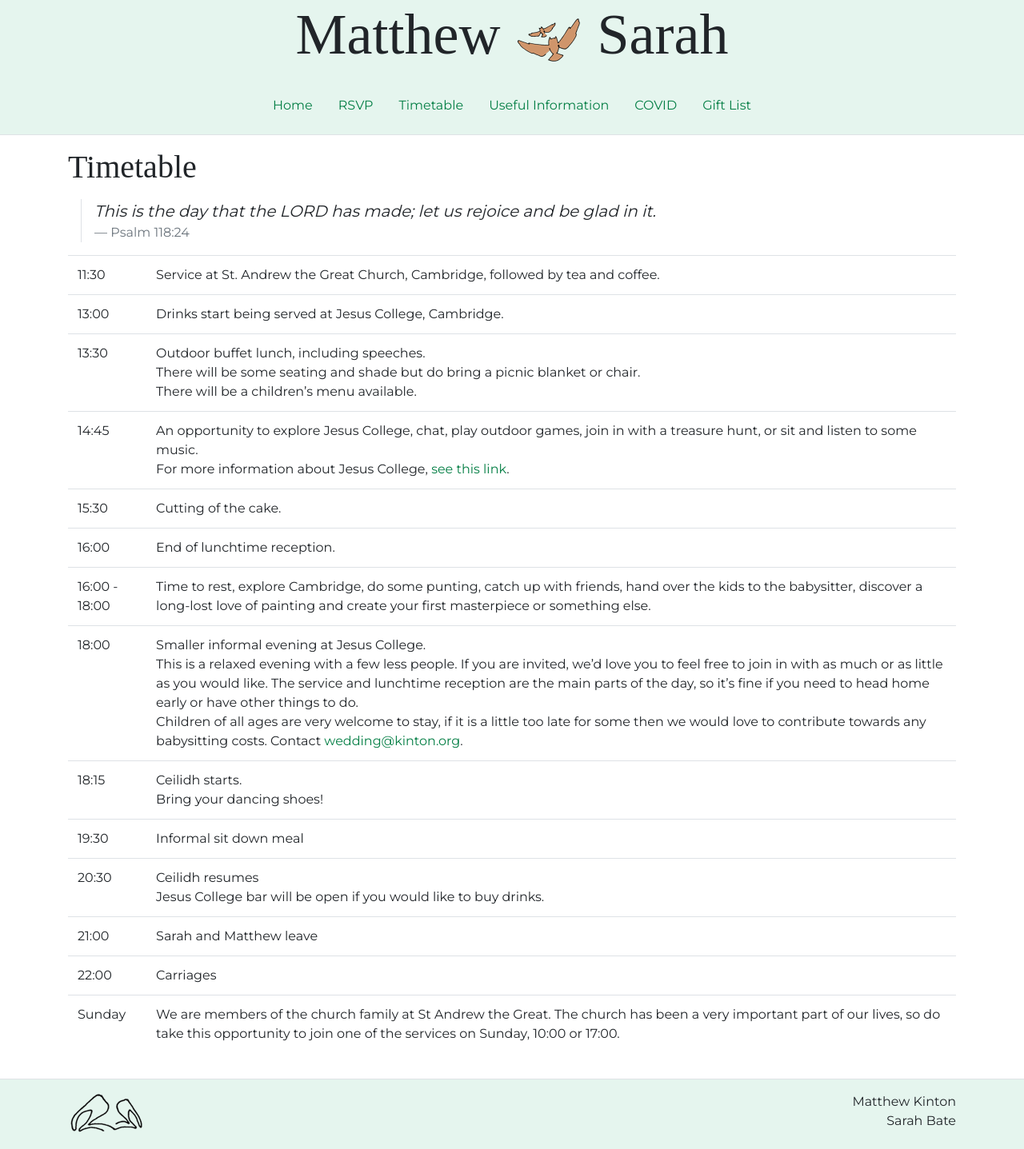
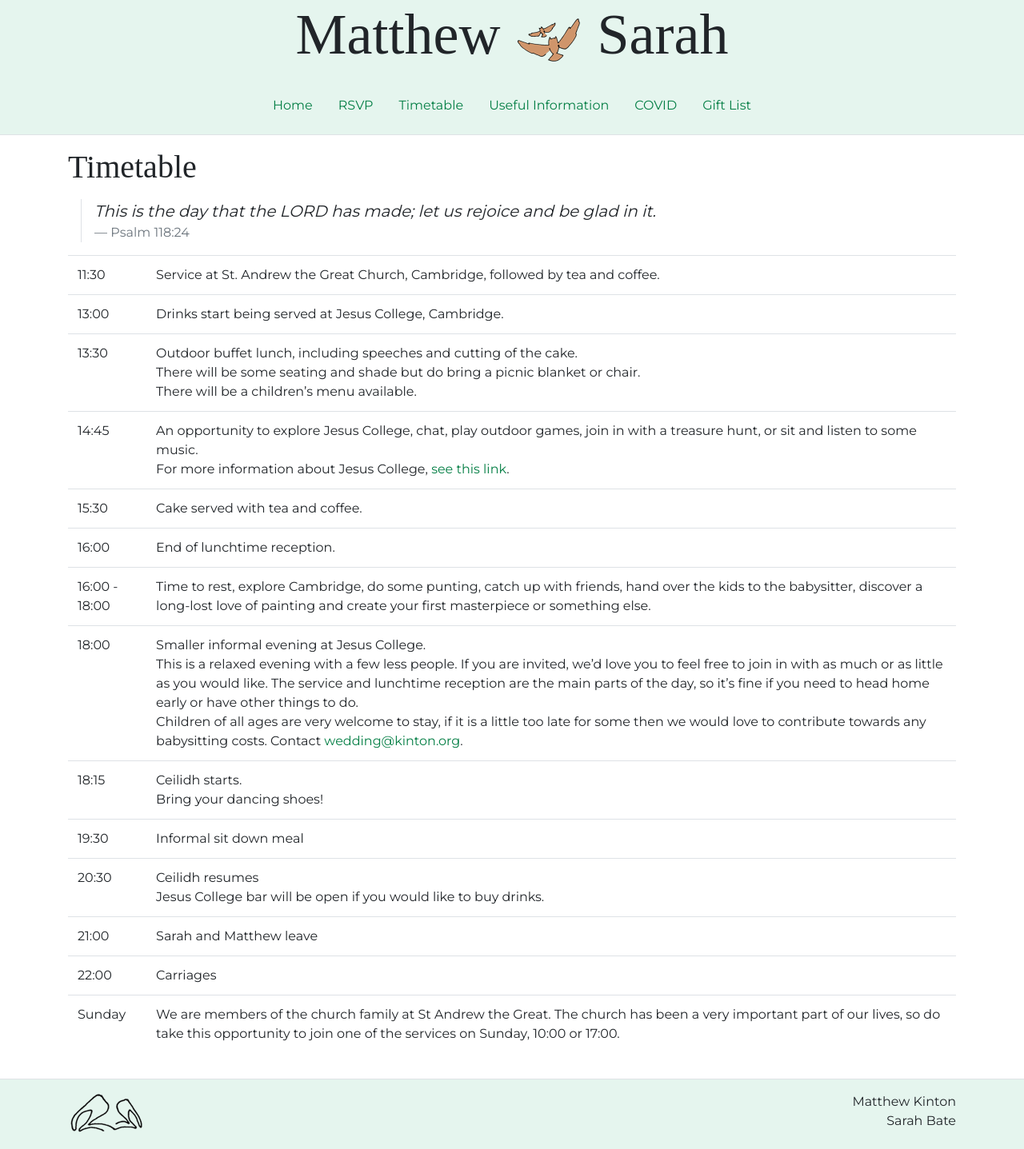
Before and after one commit to djcarter85/carterwedding, a Jekyll site: the page built from timetable.html, in a window 1280 px wide. Shown: the whole page at 80% size. Built offline with Jekyll 4.4.1, drawn with Linux system fonts in a browser that asks for light colours; some web fonts are replaced.

Commit message:
Update timetable

```diff
--- a/timetable.html
+++ b/timetable.html
@@ -23,7 +23,7 @@ title: Timetable
     <tr>
       <td>13:30</td>
       <td>
-        Outdoor buffet lunch, including speeches.<br />
+        Outdoor buffet lunch, including speeches and cutting of the cake.<br />
         There will be some seating and shade but do bring a picnic blanket or chair.<br />
         There will be a children’s menu available.
       </td>
@@ -38,7 +38,7 @@ title: Timetable
     </tr>
     <tr>
       <td>15:30</td>
-      <td>Cutting of the cake.</td>
+      <td>Cake served with tea and coffee.</td>
     </tr>
     <tr>
       <td>16:00</td>
```
